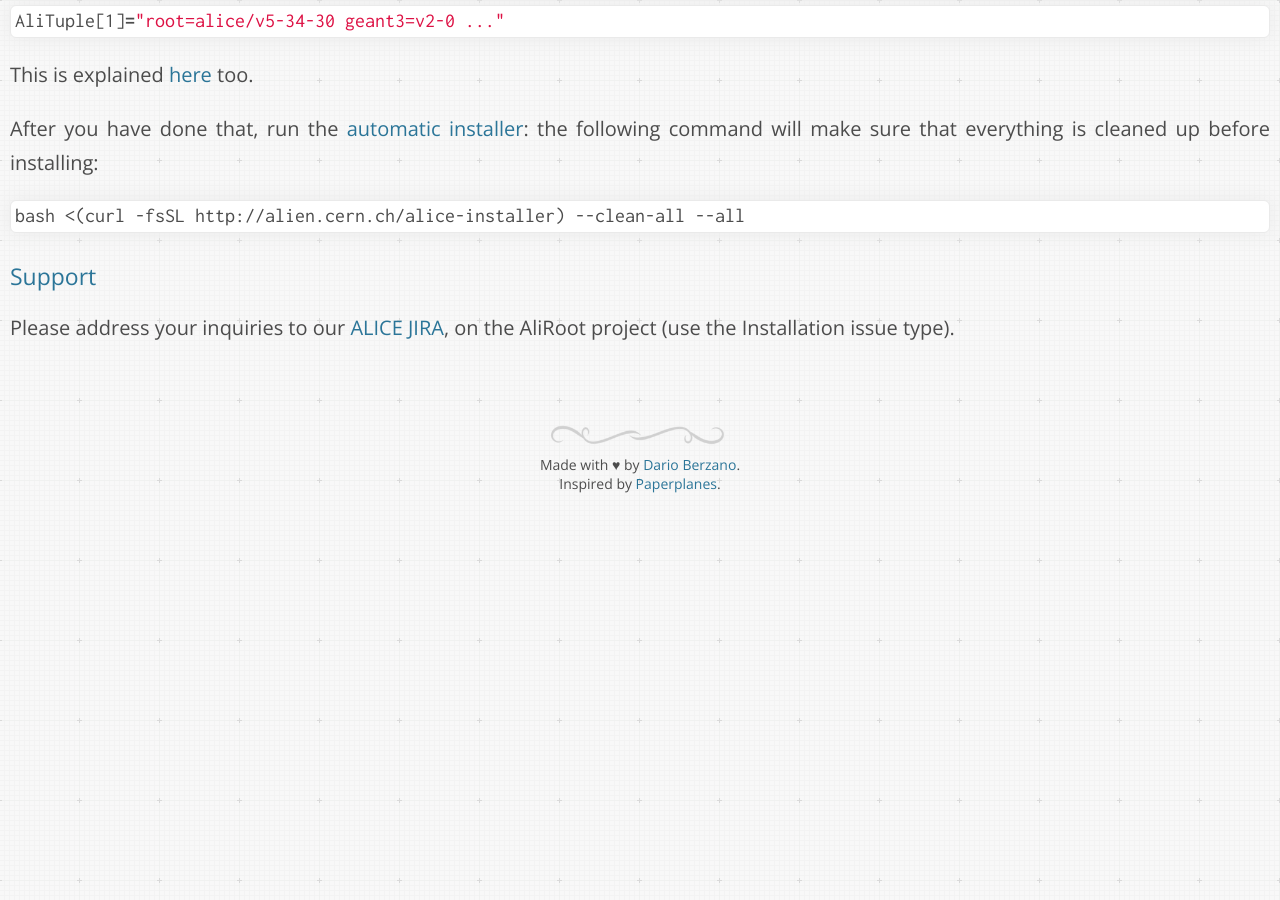
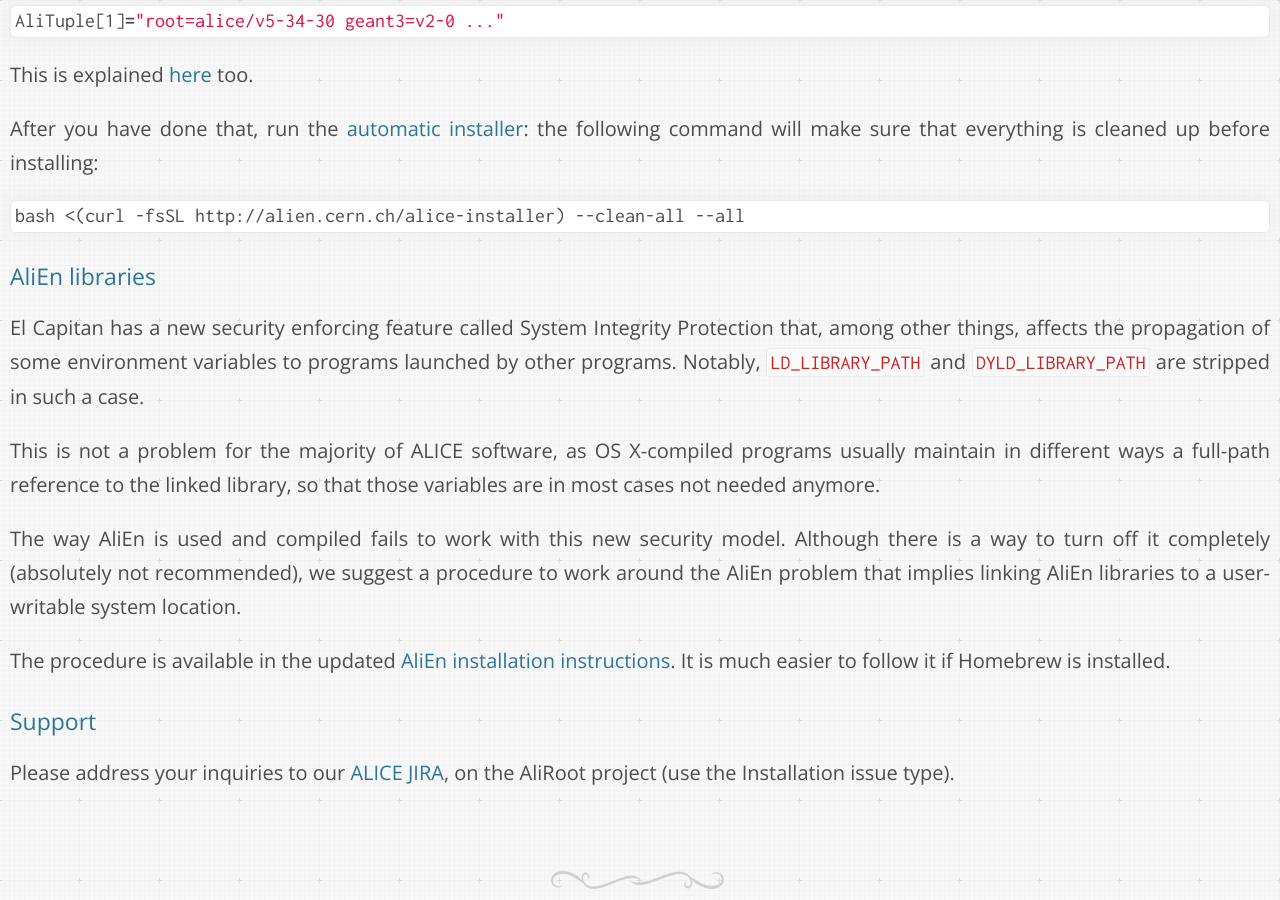
Before and after one commit to dberzano/dberzano.github.io, a Jekyll site: the page built from _posts/2015-10-05-el-capitan.md, in a window 1280 px wide and 900 px high, scrolled down 1120 px. Built offline with Jekyll 4.4.1, drawn with Linux system fonts in a browser that asks for light colours; Markdown is read by kramdown in place of the engine named in the settings; before the commit the page ends 1638 px from its top, so only the background shows below that.

Commit message:
Post: updated El Capitan with AliEn support

````diff
--- a/_posts/2015-10-05-el-capitan.md
+++ b/_posts/2015-10-05-el-capitan.md
@@ -64,6 +64,26 @@
 bash <(curl -fsSL http://alien.cern.ch/alice-installer) --clean-all --all
 ```
 
+### AliEn libraries
+
+El Capitan has a new security enforcing feature called System Integrity
+Protection that, among other things, affects the propagation of some environment
+variables to programs launched by other programs. Notably, `LD_LIBRARY_PATH` and
+`DYLD_LIBRARY_PATH` are stripped in such a case.
+
+This is not a problem for the majority of ALICE software, as OS X-compiled
+programs usually maintain in different ways a full-path reference to the linked
+library, so that those variables are in most cases not needed anymore.
+
+The way AliEn is used and compiled fails to work with this new security model.
+Although there is a way to turn off it completely (absolutely not recommended),
+we suggest a procedure to work around the AliEn problem that implies linking
+AliEn libraries to a user-writable system location.
+
+The procedure is available in the updated [AliEn installation
+instructions](/alice/install-aliroot/manual/#alien). It is much easier to follow
+it if Homebrew is installed.
+
 ### Support
 
 Please address your inquiries to our [ALICE JIRA](https://alice.its.cern.ch/),
````
